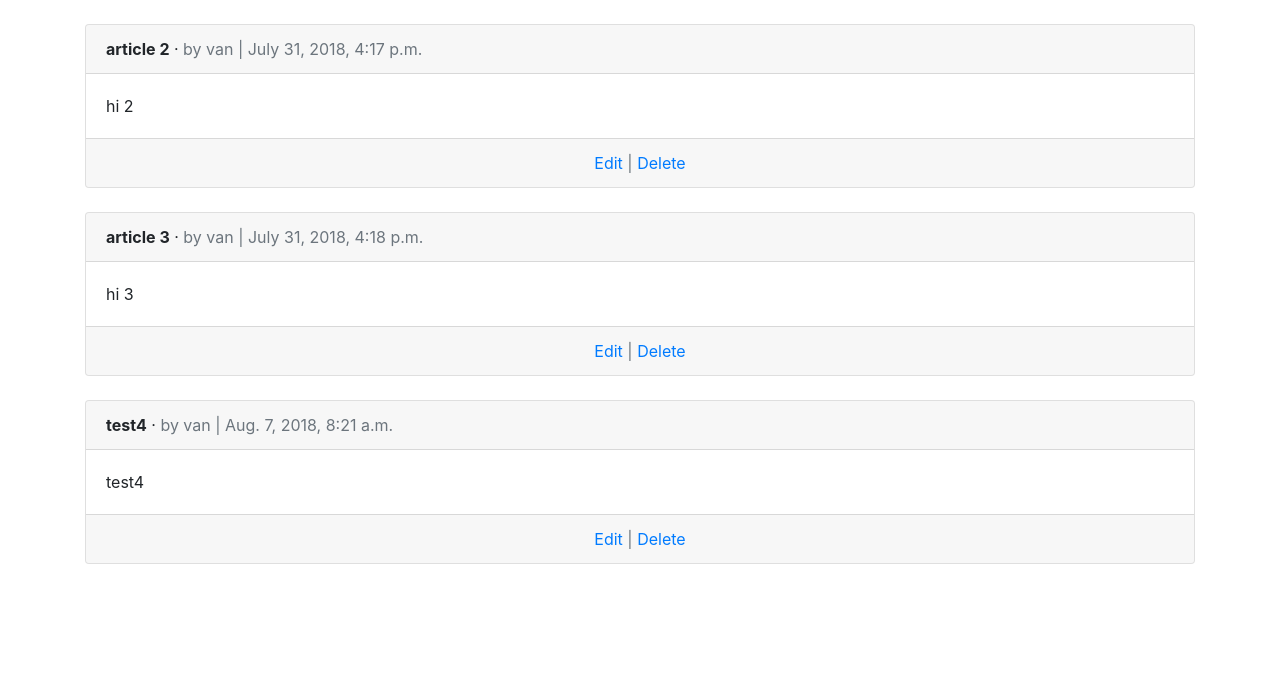
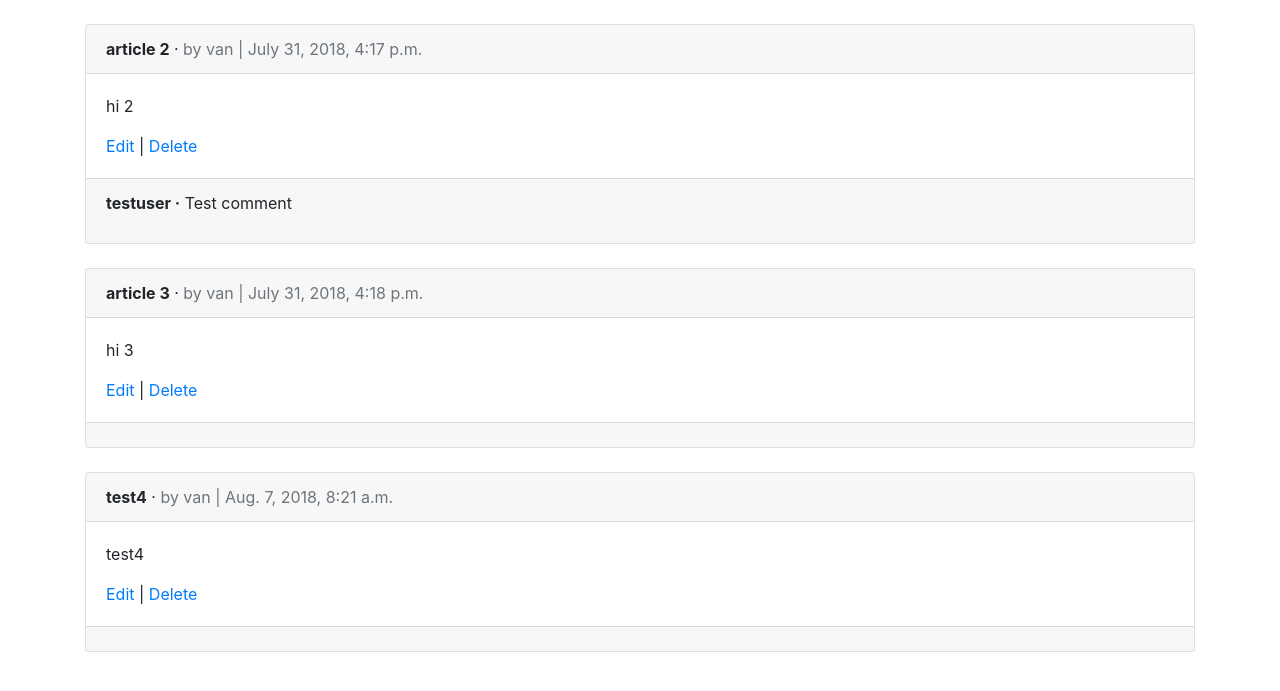
Before and after one commit to vanlongtran/Newpaper, a Django app: page /articles/ in a window 1280 px wide. Shown: the part 56-747 px from the top of the page. Run offline with Django 3.2, Linux system fonts and the light colour scheme; a user stored in the database is signed in; data comes from the database, SQL or seed files in the repository; both versions use the stored data as it was after the commit; some libraries are stand-ins or nearby versions.

Commit message:
completed lessons

```diff
--- a/articles/models.py
+++ b/articles/models.py
@@ -17,7 +17,8 @@ class Article(models.Model):
 		return reverse('article_detail', args=[str(self.id)])
 
 class Comment(models.Model):
-	article = models.ForeignKey(Article, on_delete=models.CASCADE)
+	#article = models.ForeignKey(Article, on_delete=models.CASCADE)
+	article = models.ForeignKey(Article, on_delete=models.CASCADE, related_name='comments')
 	comment = models.CharField(max_length=140)
 	author = models.ForeignKey(
 		settings.AUTH_USER_MODEL,
--- a/templates/article_list.html
+++ b/templates/article_list.html
@@ -5,16 +5,21 @@
 {% for article in object_list %}
 <div class="card">
 	<div class="card-header">
-	<span class="font-weight-bold">{{ article.title }}</span> &middot;
-	<span class="text-muted">by {{ article.author }} | {{ article.date }}</s\
-	pan>
+		<span class="font-weight-bold">{{ article.title }}</span> &middot;
+		<span class="text-muted">by {{ article.author }} | {{ article.date }}</span>
 	</div>
 	<div class="card-body">
-		{{ article.body }}
-	</div>
-	<div class="card-footer text-center text-muted">
+		<p>{{ article.body }}</p>
 		<a href="{% url 'article_edit' article.pk %}">Edit</a> |
 		<a href="{% url 'article_delete' article.pk %}">Delete</a>
+	</div>
+	<div class="card-footer">
+		{% for comment in article.comments.all %}
+		<p>
+			<span class="font-weight-bold">{{ comment.author }} &middot;</span>
+			{{ comment }}
+		</p>
+		{% endfor %}
 	</div>
 	</div>
 <br />
```
Also changed, not shown: articles/migrations/0003_auto_20180807_0842.py (added), db.sqlite3, readme.txt.
